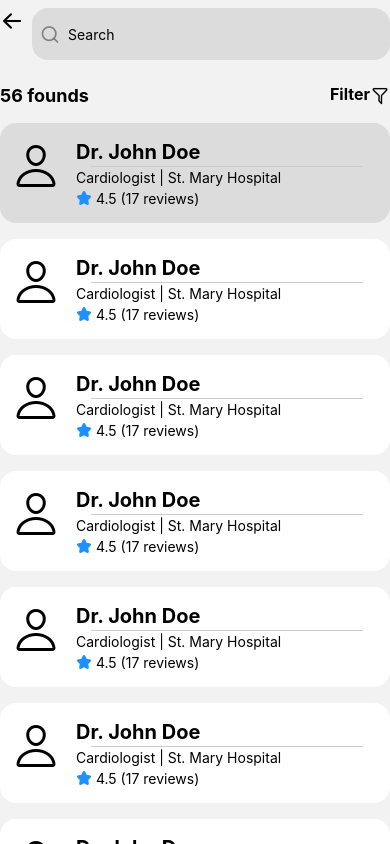
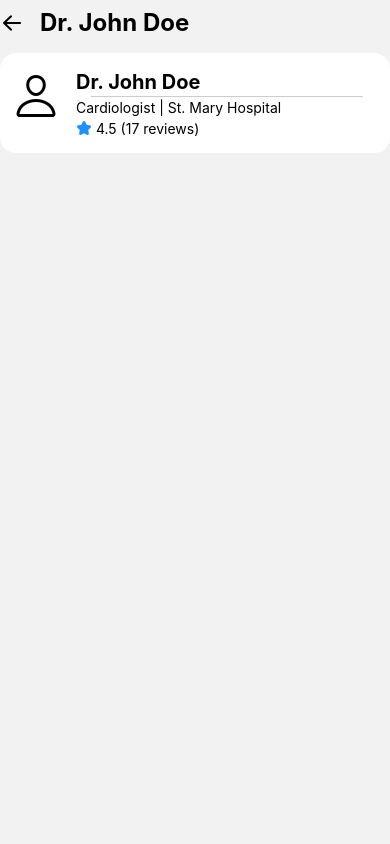
Before and after one commit to Hieubentau/Momcare, a React Native app: screen /Doctors in a window 390 px wide. Both pictures are taken after a click on the element 195 px from the left and 173 px from the top of the page. Built offline with nearby package versions, Linux system fonts and the light colour scheme.

Commit message:
make simple doctor info screen

```diff
--- a/App.js
+++ b/App.js
@@ -6,6 +6,7 @@ import SplashScreen from './src/screens/SplashScreen'
 import SignInScreen from './src/screens/SignInScreen'
 import Tabs from './src/components/Tabs'
 import DoctorsScreen from './src/screens/DoctorsScreen'
+import DoctorInfoScreen from './src/screens/DoctorInfoScreen'
 
 import { AuthContext } from './src/contexts/authContext'
 import { ThemeColorContext } from './src/contexts/themeColorContext'
@@ -66,6 +67,11 @@ export default function App() {
               component={DoctorsScreen}
               options={{ headerShown: false }}
             />
+            <Stack.Screen
+              name="DoctorInfo"
+              component={DoctorInfoScreen}
+              options={{ headerShown: false }}
+            />
           </Stack.Navigator>
         </NavigationContainer>
       </ThemeColorContext.Provider>
--- a/src/components/Temp/ListCardsInfo.js
+++ b/src/components/Temp/ListCardsInfo.js
@@ -14,7 +14,7 @@ const CardDoctor = ({ item, onPress, backgroundColor, styles }) => (
 
 const ListCardsInfo = (props) => {
   const themeColor = useContext(ThemeColorContext)
-  const { item, selectedDoctor, setSelectedDoctor } = props
+  const { navigation, item, selectedDoctor, setSelectedDoctor } = props
   const { cardTouchable } = styles
 
   const backgroundColor = item.id === selectedDoctor ? 'gainsboro' : 'white'
@@ -22,7 +22,9 @@ const ListCardsInfo = (props) => {
   return (
     <CardDoctor
       item={item}
-      onPress={() => setSelectedDoctor(item.id)}
+      onPress={() => {
+        setSelectedDoctor(item.id), navigation.navigate('DoctorInfo', { item })
+      }}
       onPressout={() => setSelectedDoctor(item.id)}
       backgroundColor={backgroundColor}
       styles={{
--- /dev/null
+++ b/src/screens/DoctorInfoScreen.js
@@ -0,0 +1,70 @@
+import React from 'react'
+import {
+  View,
+  SafeAreaView,
+  StyleSheet,
+  Text,
+  TouchableOpacity,
+  StatusBar
+} from 'react-native'
+
+import { AntDesign } from '@expo/vector-icons'
+
+import CardInfo from '../components/Temp/CardInfo'
+
+const DoctorInfoScreen = (props) => {
+  const { navigation, route } = props
+  const { item } = route.params
+  const {
+    container,
+    titleBarWrapper,
+    arrowLeftIcon,
+    titleBarName,
+    cardWrapper
+  } = styles
+  return (
+    <SafeAreaView style={container}>
+      <View style={titleBarWrapper}>
+        <TouchableOpacity
+          onPress={() => navigation.goBack('Home')}
+          style={arrowLeftIcon}
+        >
+          <AntDesign name="arrowleft" size={24} color="black" />
+        </TouchableOpacity>
+        <Text style={titleBarName}>{item.name}</Text>
+      </View>
+      <TouchableOpacity style={cardWrapper} disabled={true}>
+        <CardInfo item={item} />
+      </TouchableOpacity>
+    </SafeAreaView>
+  )
+}
+
+const styles = StyleSheet.create({
+  container: {
+    flex: 1,
+    paddingTop: 8,
+    paddingHorizontal: 16,
+    marginTop: StatusBar.currentHeight || 0
+  },
+  titleBarWrapper: {
+    flexDirection: 'row',
+    alignItems: 'center',
+    marginBottom: 16
+  },
+  arrowLeftIcon: {
+    marginRight: 16
+  },
+  titleBarName: {
+    fontSize: 24,
+    fontWeight: 'bold'
+  },
+  cardWrapper: {
+    backgroundColor: 'white',
+    borderRadius: 16,
+    height: 100,
+    justifyContent: 'center'
+  }
+})
+
+export default DoctorInfoScreen
--- a/src/screens/DoctorsScreen.js
+++ b/src/screens/DoctorsScreen.js
@@ -27,6 +27,7 @@ const Doctors = ({ navigation }) => {
 
   const renderListDoctors = ({ item }) => (
     <ListCardsInfo
+      navigation={navigation}
       item={item}
       selectedDoctor={selectedDoctor}
       setSelectedDoctor={setSelectedDoctor}
```
